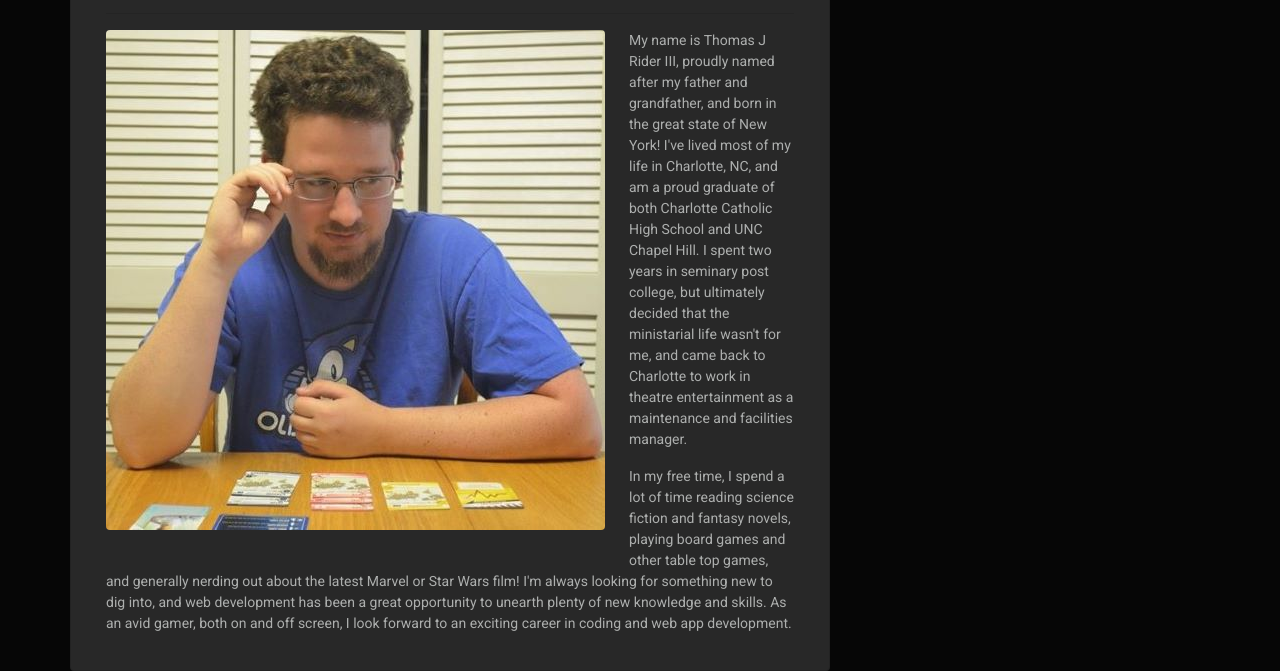
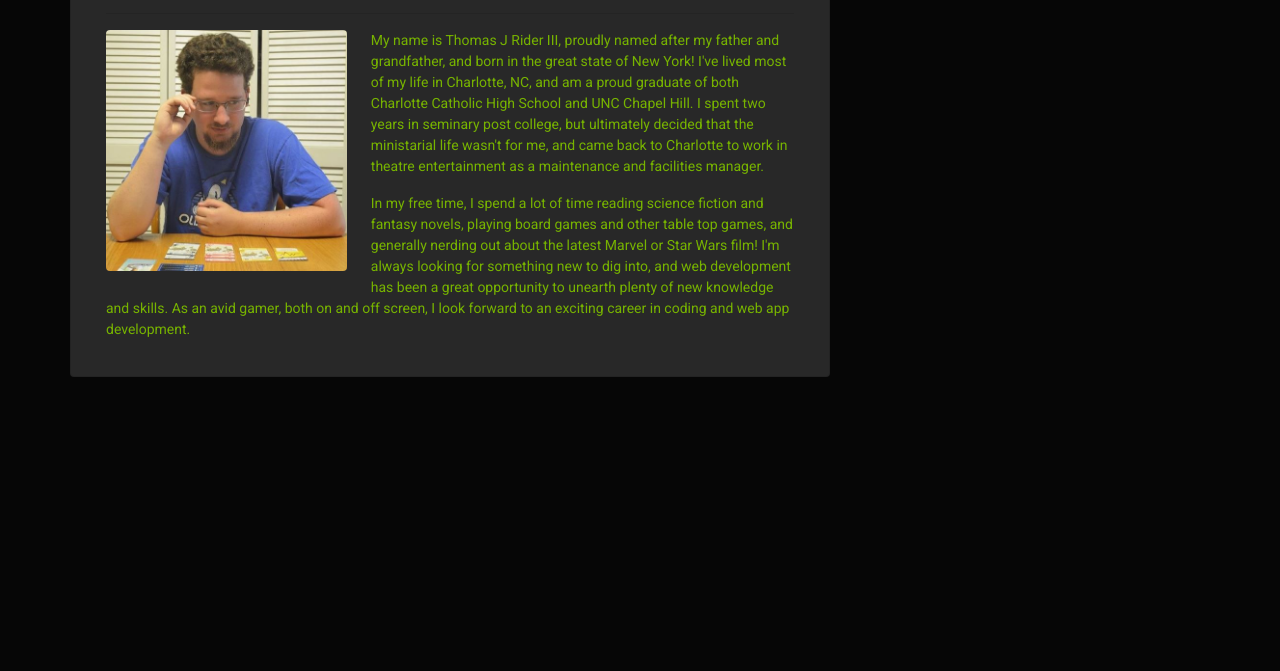
Before and after one commit to thomasjrideriii/Portfolio_1, a plain HTML site: page index.html in a window 1280 px wide. Shown: the part 217-888 px from the top of the page. After the commit the page ends 800 px from the top, so only its background shows below. Drawn offline with nearby package versions, Linux system fonts and the light colour scheme.

Commit message:
Fixed floating image on index.html with second style sheet

```diff
--- /dev/null
+++ b/assets/styles/style.css
@@ -0,0 +1,15 @@
+.profilepic {
+    width: 35%;
+}
+
+@media only screen and (max-width: 768px) {
+    .profilepic {
+        width: 50%;
+    }
+}
+
+@media only screen and (max-width: 576px) {
+    .profilepic {
+        width: 100%;
+    }
+}
--- a/index.html
+++ b/index.html
@@ -16,6 +16,7 @@
       crossorigin="anonymous"
     />
     <link rel="stylesheet" href="assets/styles/bootstrap.min.css" />
+    <link rel="stylesheet" href="assets/styles/style.css"/>
 
     <title>About Me</title>
   </head>
@@ -65,11 +66,11 @@
             <h1>About Me</h1>
             <hr class="text-success"/>
             <img
-              class="rounded float-md-left img-fluid mr-4 mb-4"
+              class="rounded float-sm-left img-fluid mr-4 mb-4 profilepic"
               src="assets/profileicon.jpg"
               alt="Thomas' Profile Picture"
             />
-            <p>
+            <p class="text-success">
               My name is Thomas J Rider III, proudly named after my father and
               grandfather, and born in the great state of New York! I've lived
               most of my life in Charlotte, NC, and am a proud graduate of both
@@ -78,7 +79,7 @@
               ministarial life wasn't for me, and came back to Charlotte to work
               in theatre entertainment as a maintenance and facilities manager.
             </p>
-            <p>
+            <p class="text-success">
               In my free time, I spend a lot of time reading science fiction and
               fantasy novels, playing board games and other table top games, and
               generally nerding out about the latest Marvel or Star Wars film!
```
